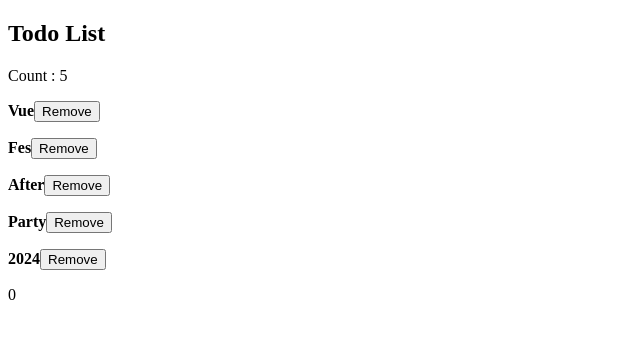
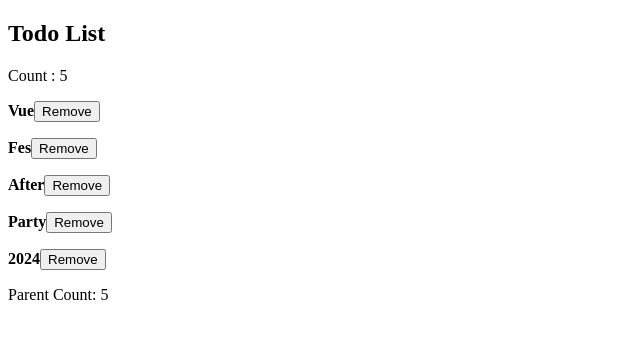
Before and after one commit to Himenon/todo-vue-app, a Vue app: page / in a window 1280 px wide. Shown: the top 338 px of the page, without its empty margins (0-640 px from the left). Built offline with nearby package versions, Linux system fonts and the light colour scheme.

Commit message:
chore: update

```diff
--- a/src/container/TodoList/Container.vue
+++ b/src/container/TodoList/Container.vue
@@ -8,11 +8,11 @@ export type TodoListContainerProps = GenerateTodoListPropsArgs;
 
 const props = defineProps<TodoListContainerProps>();
 
-const count  = TodoListStore.useCount();
+const count  = computed(() => TodoListStore.useCount());
 const todoListProps = computed(() => useGenerateProps(props));
 </script>
 
 <template>
   <Widgets.TodoList v-bind="todoListProps" />
-  <div>{{ count }}</div>
+  <div>Parent Count: {{ count }}</div>
 </template>
--- a/src/presentation/widgets/TodoList/TodoList.vue
+++ b/src/presentation/widgets/TodoList/TodoList.vue
@@ -12,6 +12,7 @@ export type TodoListProps = {
 }
 
 defineProps<TodoListProps>();
+
 </script>
 
 <template>
```
